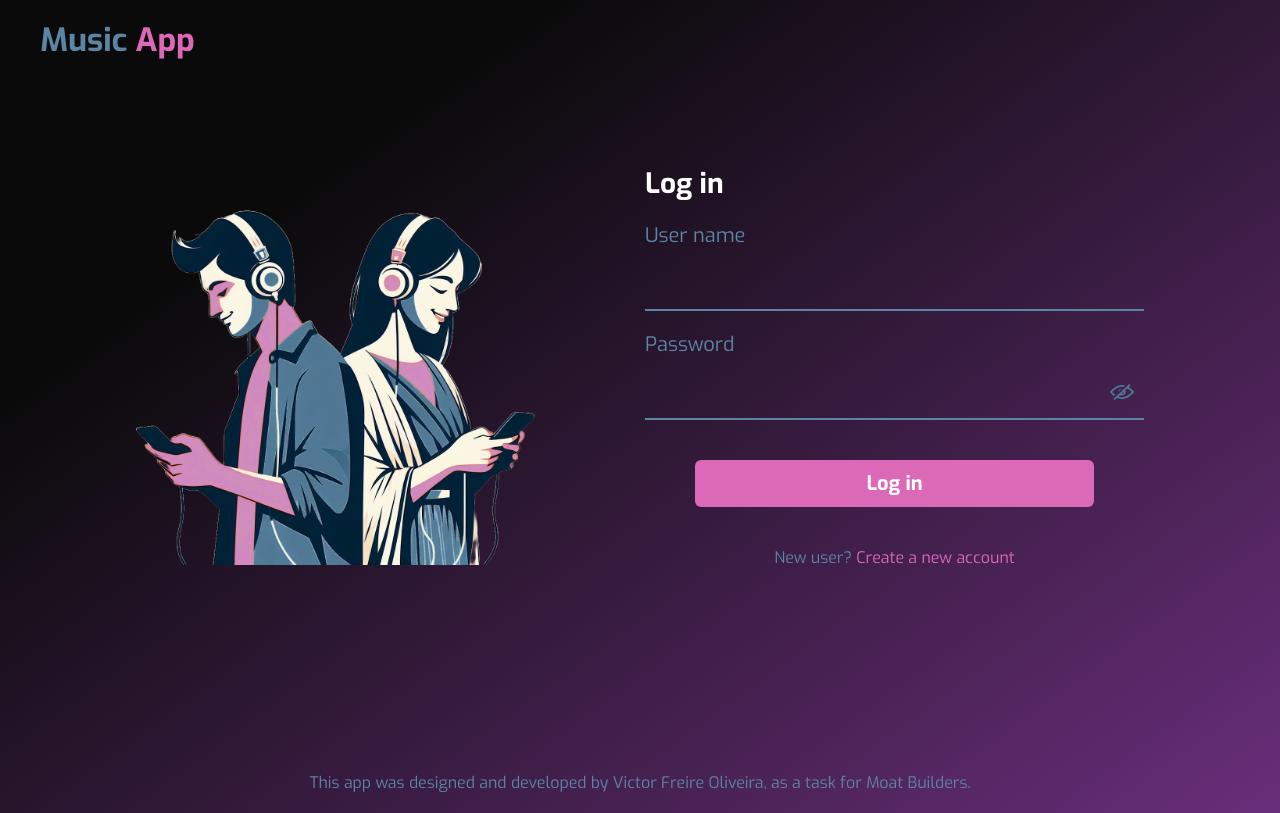
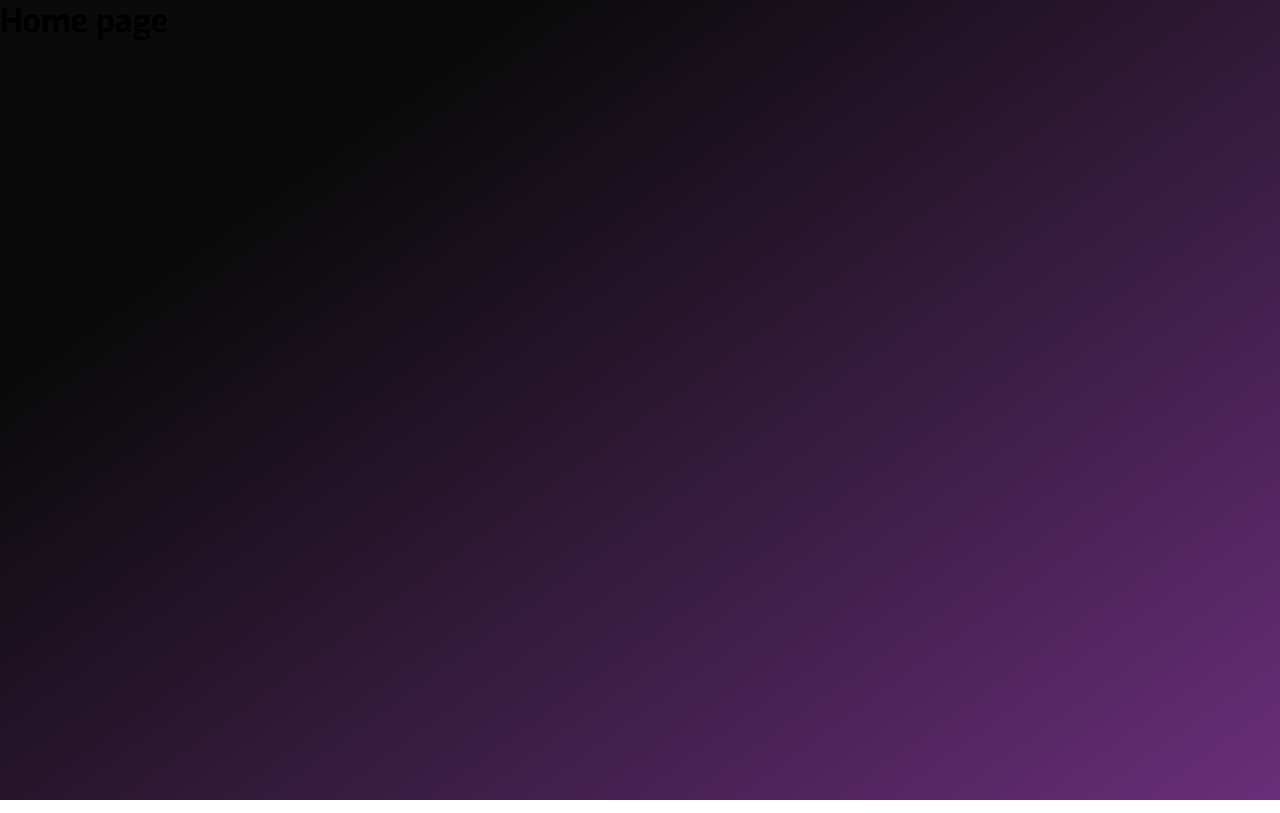
Before and after one commit to oliveira-victor/music_app, a React (Vite) app: page /home in a window 1280 px wide. Built offline with nearby package versions, Linux system fonts and the light colour scheme; the HTML template or start-up script is replaced by a standard one.

Commit message:
feat: configuring react router dom

```diff
--- a/package.json
+++ b/package.json
@@ -12,6 +12,7 @@
   "dependencies": {
     "react": "^18.2.0",
     "react-dom": "^18.2.0",
+    "react-router-dom": "^6.21.2",
     "styled-components": "^6.1.8"
   },
   "devDependencies": {
--- a/src/App.tsx
+++ b/src/App.tsx
@@ -1,15 +1,16 @@
-import Login from "./pages/Login"
+import { BrowserRouter } from "react-router-dom"
+import Browse from "./browse"
 import GlobalStyle, { Wrapper } from "./styles"
 
 function App() {
 
   return (
-    <>
+    <BrowserRouter>
       <GlobalStyle />
       <Wrapper>
-        <Login />
+        <Browse />
       </Wrapper>
-    </>
+    </BrowserRouter>
   )
 }
 
--- /dev/null
+++ b/src/browse.tsx
@@ -0,0 +1,12 @@
+import { Routes, Route } from 'react-router-dom'
+import Login from './pages/Login'
+import Home from './pages/Home'
+
+const Browse = () => (
+    <Routes>
+        <Route path='/' element={<Login />} />
+        <Route path='/home' element={<Home />} />
+    </Routes>
+)
+
+export default Browse
--- /dev/null
+++ b/src/pages/Home/index.tsx
@@ -0,0 +1,7 @@
+const Home = () => {
+    return (
+        <h1>Home page</h1>
+    )
+}
+
+export default Home
```
Also changed, not shown: src/pages/Main/index.tsx (deleted, +0 -7 lines), 1 other file (tests, documents, lock files or other folders).
